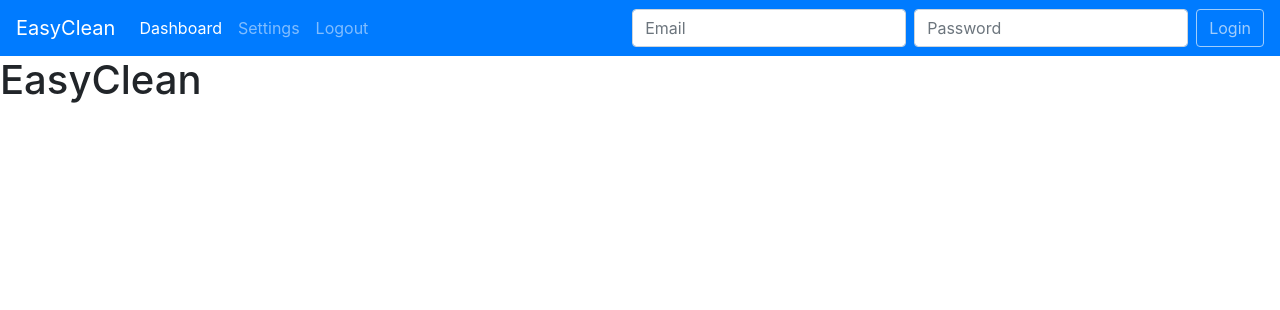
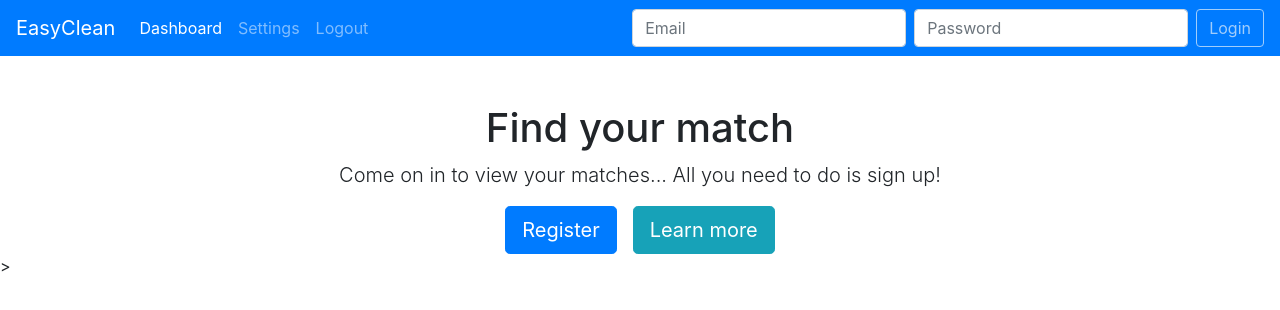
Before and after one commit to enigmaturing/EasyCleanSPAangular, an Angular app: page / in a window 1280 px wide. Shown: the top 310 px of the page. Built offline with nearby package versions, Linux system fonts and the light colour scheme; no server answers.

Commit message:
Add two new components: home and register
[v. 45 Add a component so users cxan register to the site]
- home was included in app.component.html
- ToDo: Make component register a child element of home

```diff
--- a/src/app/app.component.html
+++ b/src/app/app.component.html
@@ -1,7 +1,3 @@
 <app-nav></app-nav>
-<div>
-  <h1>
-    EasyClean
-  </h1>
-  <app-value></app-value>
-</div>
+<app-home></app-home>
+<app-value></app-value>>
--- a/src/app/app.module.ts
+++ b/src/app/app.module.ts
@@ -7,12 +7,16 @@
 import { ValueComponent } from './value/value.component';
 import { NavComponent } from './nav/nav.component';
 import { AuthService } from './services/auth.service';
+import { HomeComponent } from './home/home.component';
+import { RegisterComponent } from './register/register.component';
 
 @NgModule({
    declarations: [
       AppComponent,
       ValueComponent,
-      NavComponent
+      NavComponent,
+      HomeComponent,
+      RegisterComponent
    ],
    imports: [
       BrowserModule,
--- /dev/null
+++ b/src/app/home/home.component.html
@@ -0,0 +1,18 @@
+<div class="container mt-5">
+  <div style="text-align: center">
+    <h1>Find your match</h1>
+    <p class="lead">Come on in to view your matches... All you need to do is sign up!</p>
+    <div class="text-center">
+      <button class="btn btn-primary btn-lg mr-2">Register</button>
+      <button class="btn btn-info btn-lg ml-2">Learn more</button>
+    </div>
+  </div>
+
+  <div class="container">
+    <div class="row justify-content-center">
+      <div class="col-4">
+
+      </div>
+    </div>
+  </div>
+</div>
--- /dev/null
+++ b/src/app/home/home.component.ts
@@ -0,0 +1,15 @@
+import { Component, OnInit } from '@angular/core';
+
+@Component({
+  selector: 'app-home',
+  templateUrl: './home.component.html',
+  styleUrls: ['./home.component.css']
+})
+export class HomeComponent implements OnInit {
+
+  constructor() { }
+
+  ngOnInit() {
+  }
+
+}
--- /dev/null
+++ b/src/app/register/register.component.html
@@ -0,0 +1,17 @@
+<form>
+  <h2 class="text-center text-primary">Sign Up</h2>
+  <hr>
+
+  <div class="form-group">
+    <input type="text" class="form-control" placeholder="Username">
+  </div>
+
+  <div class="form-group">
+    <input type="password" class="form-control" placeholder="Password">
+  </div>
+
+  <div class="form-group text-center">
+    <button class="btn btn-success" type="submit">Register</button>
+    <button class="btn btn-default" type="button">Cancel</button>
+  </div>
+</form>
--- /dev/null
+++ b/src/app/register/register.component.ts
@@ -0,0 +1,15 @@
+import { Component, OnInit } from '@angular/core';
+
+@Component({
+  selector: 'app-register',
+  templateUrl: './register.component.html',
+  styleUrls: ['./register.component.css']
+})
+export class RegisterComponent implements OnInit {
+
+  constructor() { }
+
+  ngOnInit() {
+  }
+
+}
```
Also changed, not shown: src/app/home/home.component.css (added), src/app/register/register.component.css (added), 2 other files (tests, documents, lock files or other folders).
